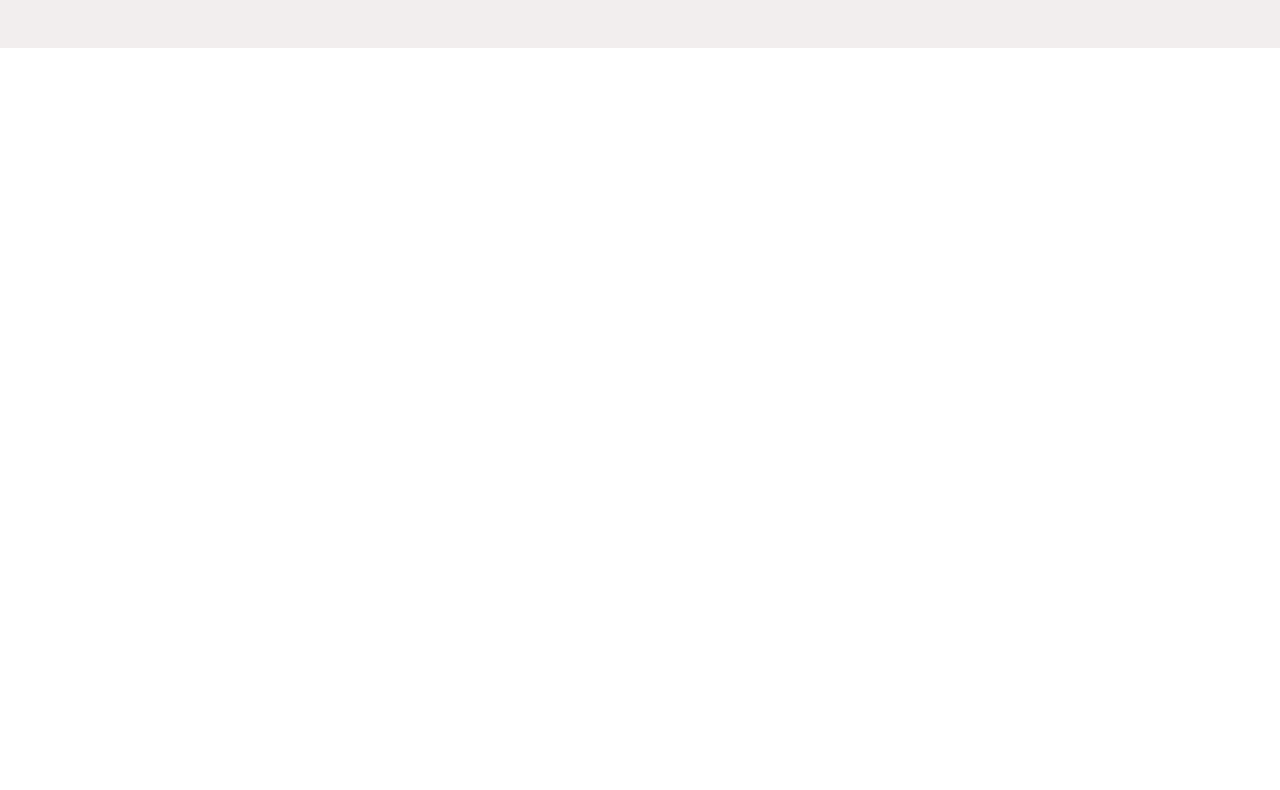
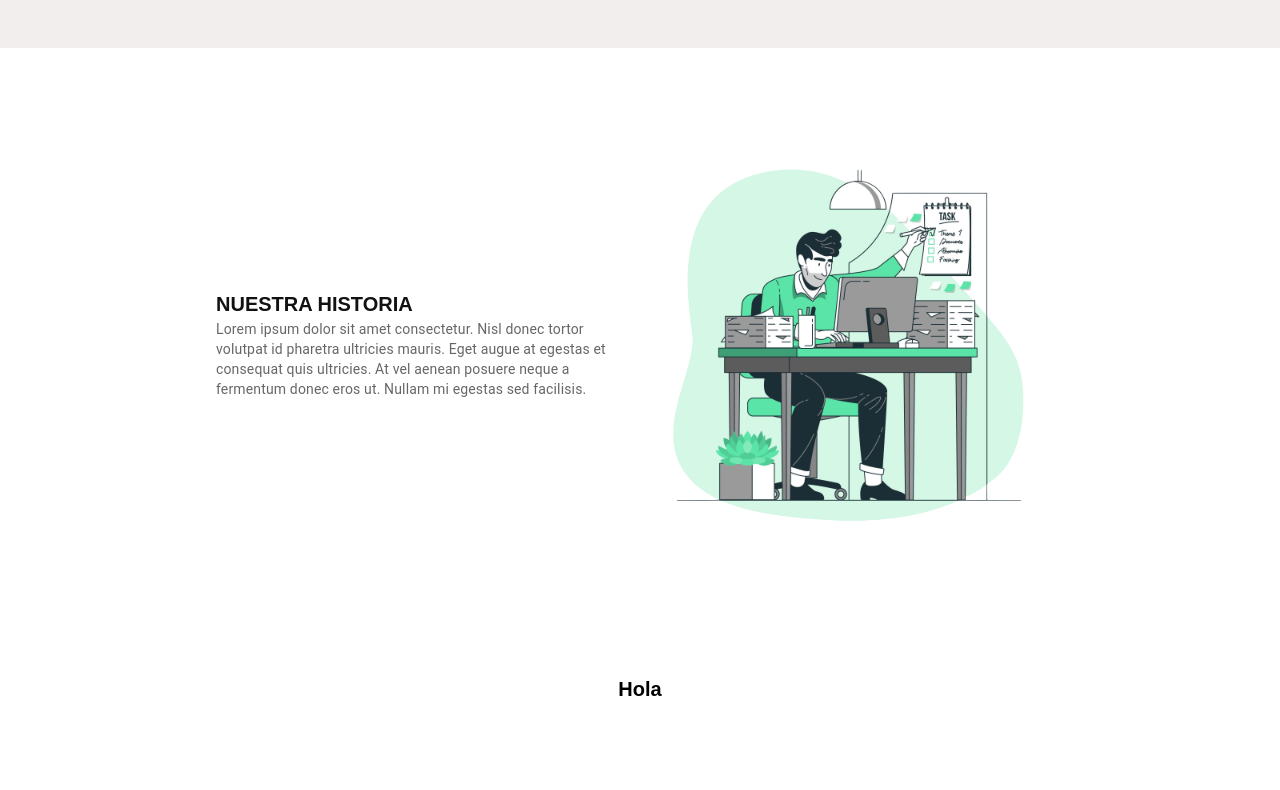
Before and after one commit to JonathanCol/sis-g, a Next.js app: page /AboutUs in a window 1280 px wide. Shown: the part 600-1390 px from the top of the page. Before the commit the page ends 800 px from the top, so only its background shows below. Built offline with nearby package versions, Linux system fonts and the light colour scheme.

Commit message:
NEW: seccion de texto con imagen de  historia y de unirse al equipo

```diff
--- a/app/components/AboutUs/StartContentAbout.tsx
+++ b/app/components/AboutUs/StartContentAbout.tsx
@@ -11,7 +11,7 @@ const StartContentAbout = () => {
           display: "flex",
           backgroundColor: "#F2EEEE",
           width: "100%",
-          height: 600,
+          height: 600
         }}
       >
         <Grid
--- /dev/null
+++ b/app/components/AboutUs/TextHistory.tsx
@@ -0,0 +1,12 @@
+
+import React from 'react'
+
+const TextHistory = () => {
+    const textContent = {
+        "titulo": "NUESTRA HISORIA",
+        "parrafo": "Lorem ipsum dolor sit amet consectetur. Nisl donec tortor volutpat"
+    };
+  return textContent;
+}
+
+export default TextHistory;
--- a/app/components/AppBar/Menu.jsx
+++ b/app/components/AppBar/Menu.jsx
@@ -17,6 +17,7 @@ theme.typography.h6 = {
   fontFamily: "'Poppins', sans-serif",
   fontWeight: "bold"
 }
+
 
 const BoxTheme = () => {
   return (
--- a/app/components/Body/TitleSection.tsx
+++ b/app/components/Body/TitleSection.tsx
@@ -31,7 +31,7 @@ const TitleSection = () => {
           <Grid container justifyContent={"center"} alignItems={"center"}>
             <Grid>
             <Typography gutterBottom variant="h2" component="div">
-              Proyecto SIS-G
+          Hola
             </Typography>
             </Grid>
           </Grid>
--- a/app/components/MisionAndVision/MisionAndVision.tsx
+++ /dev/null
@@ -1,77 +0,0 @@
-import {
-    Box,
-    Button,
-    Grid,
-    ThemeProvider,
-    Typography,
-    createTheme,
-  } from "@mui/material";
-  import Image from "next/image";
-
-  const theme = createTheme();
-
-  theme.typography.h5 = {
-    fontSize: "30px",
-    fontFamily: "'Poppins', sans-serif",
-    fontWeight: "bold",
-  };
-  const MisionAndVisionSection = () => {
-    return (
-      <>
-        <ThemeProvider theme={theme}>
-          <Box
-            sx={{
-              mt: 10,
-              display: "flex",
-              backgroundColor: "#F2EEEE",
-              width: "100%",
-              height: 400,
-            }}
-          >
-            <Grid
-              container
-              spacing={2}
-              alignItems="center"
-              justifyContent="center"
-              direction="row"
-            >
-              <Grid item xs={6} md={4} container justifyContent={"center"}>
-                <Image
-                  src="/4356046-removebg-preview.png"
-                  width={300}
-                  height={300}
-                  alt="imagen bienvenida"
-                />
-              </Grid>
-              <Grid item xs={6} md={4}>
-                <Box
-                  sx={{
-                    mt: 6,
-                    display: "flex",
-                    backgroundColor: "#F2EEEE",
-                    width: "100%",
-
-                  }}
-                >
-                  <Typography variant="h5" color={"#111"}>
-                    Bienvenido a SIS-G
-                  </Typography>
-                  <Typography variant="body2" color={"#111"}>
-                    Lorem ipsum dolor sit amet consectetur. Nisl donec tortor
-                    volutpat id pharetra ultricies mauris. Eget augue at egestas
-                    et consequat quis ultricies. At vel aenean posuere neque a
-                    fermentum donec eros ut. Nullam mi egestas sed facilisis.
-                  </Typography>
-                  <Button variant="contained" color="primary">
-                    Details
-                  </Button>
-                </Box>
-              </Grid>
-            </Grid>
-          </Box>
-        </ThemeProvider>
-      </>
-    );
-  };
-
-  export default MisionAndVisionSection;
--- /dev/null
+++ b/app/components/TextAndImage/TextImage.tsx
@@ -0,0 +1,58 @@
+import { ThemeProvider } from "@emotion/react";
+import {
+  Box,
+  Grid,
+  Typography,
+  createTheme,
+} from "@mui/material";
+import React from "react";
+import Image from "next/image";
+
+const theme = createTheme();
+
+theme.typography.h2 = {
+  fontSize: "20px",
+  fontFamily: "'Poppins', sans-serif",
+  fontWeight: "bold",
+};
+
+const TextImage = () => {
+  return (
+    <>
+      <ThemeProvider theme={theme}>
+        <Grid
+          container
+          spacing={2}
+          alignItems="center"
+          justifyContent="center"
+          direction="row"
+          mt={10}
+        >
+          <Grid item md={4}>
+            <Typography variant="h2" color={"#111"}>
+            NUESTRA HISTORIA
+            </Typography>
+            <Typography variant="body2" color="text.secondary">
+            Lorem ipsum dolor sit amet consectetur. Nisl donec tortor volutpat
+              id pharetra ultricies mauris. Eget augue at egestas et consequat
+              quis ultricies. At vel aenean posuere neque a fermentum donec eros
+              ut. Nullam mi egestas sed facilisis.
+            </Typography>
+          </Grid>
+          <Grid item md={4}>
+            <Box sx={{ display: "flex", flexDirection: "column" }}>
+              <Image
+                src="/4356046-removebg-preview.png"
+                width={400}
+                height={400}
+                alt="imagen bienvenida"
+              />
+            </Box>
+          </Grid>
+        </Grid>
+      </ThemeProvider>
+    </>
+  );
+};
+
+export default TextImage;
--- a/pages/AboutUs/index.tsx
+++ b/pages/AboutUs/index.tsx
@@ -1,8 +1,8 @@
 import StartContentAbout from "../../app/components/AboutUs/StartContentAbout";
+import TextHistory from "../../app/components/AboutUs/TextHistory";
 import TitleSection from "../../app/components/Body/TitleSection";
-import MisionAndVisionSection from "../../app/components/MisionAndVision/MisionAndVision";
-
 import Cards from "../../app/components/TeamSection/Cards";
+import TextImage from "../../app/components/TextAndImage/TextImage";
 import WelcomeSection from "../../app/components/WelcomeSection/WelcomeSection";
 import RootLayout from "../../app/layout";
 
@@ -13,6 +13,10 @@ export default function AboutUs() {
        <WelcomeSection>
         <StartContentAbout/>
        </WelcomeSection>
+       <TextImage />
+       <TitleSection/>
+       <Cards/>
+       <TextImage />
       </RootLayout>
     </>
   );
```
Also changed, not shown: public/fondoVerde.jpg (added).
